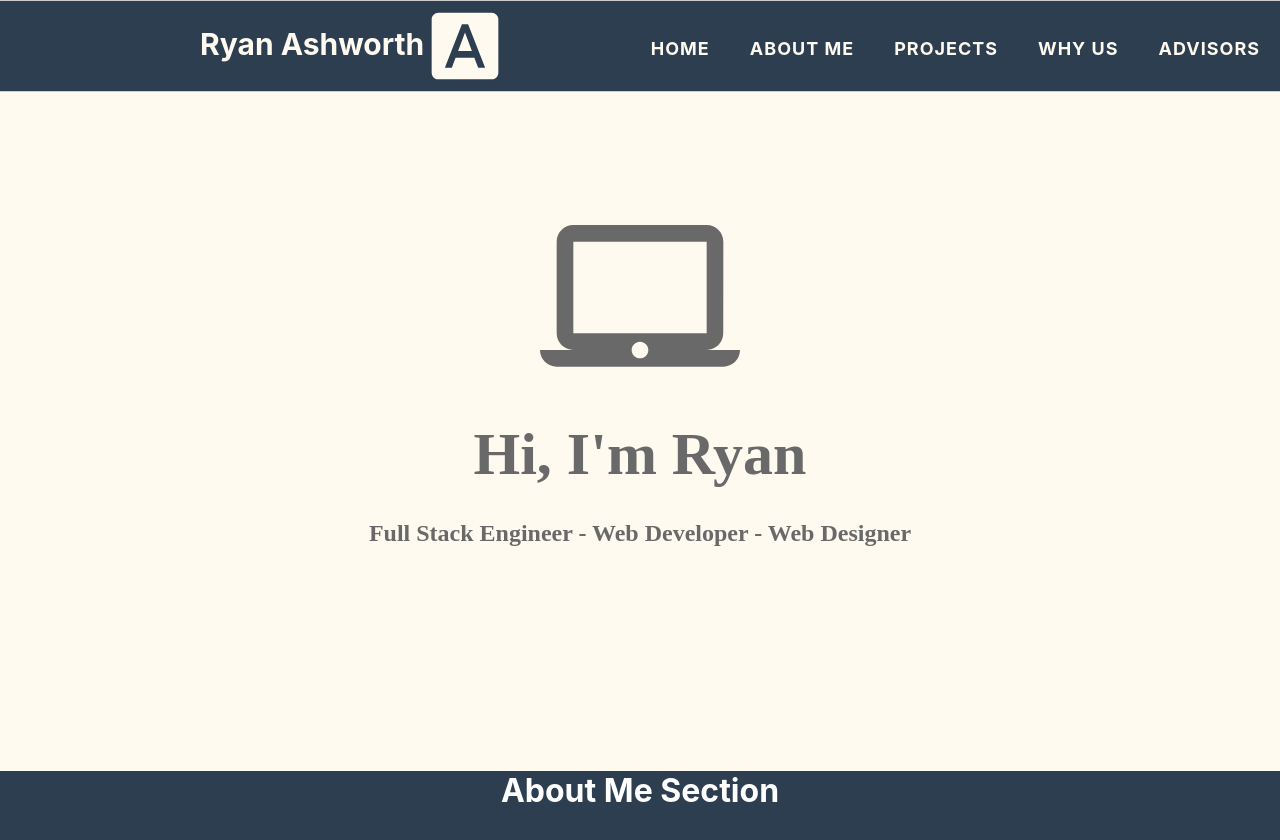
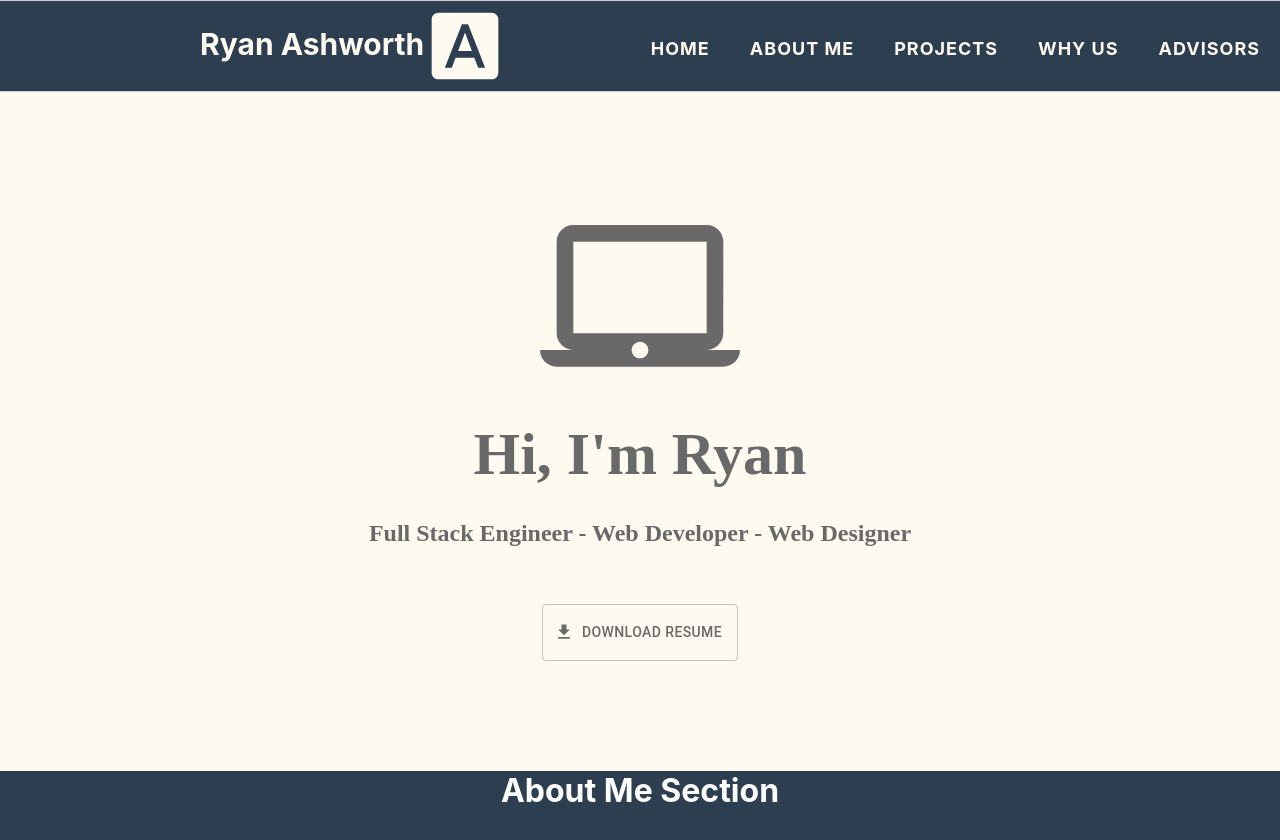
Before and after one commit to RyanAsh93/portfolio_website, a React (Create React App) app: page / in a window 1280 px wide. Shown: the top 840 px of the page. Built offline with nearby package versions, Linux system fonts and the light colour scheme.

Commit message:
home finished

```diff
--- a/src/components/home.js
+++ b/src/components/home.js
@@ -1,6 +1,13 @@
 import React from 'react';
-import { withStyles } from '@material-ui/core';
-import { LaptopMac } from '@material-ui/icons';
+import {
+    withStyles,
+    Button,
+ } from '@material-ui/core';
+import {
+    LaptopMac,
+    GetApp,
+ } from '@material-ui/icons';
+import MyPDF from './resume.pdf';
 
 const styles = theme => ({
     homeSection: {
@@ -61,6 +68,20 @@ const styles = theme => ({
           color: '#696969',
           alignItems: 'center',
           fontSize: '200px',
+      },
+      buttonDownload: {
+        // position: 'absolute',
+        //   left: '0%',
+        //   right: '0%',
+          marginLeft: 'auto',
+          marginRight: 'auto',
+        //   top: '-405%',
+          bottom: '-180px',
+          zIndex: '10',
+          padding: '15px',
+          color: '#696969',
+          alignItems: 'center',
+        //   fontSize: '200px',
       }
 })
 
@@ -76,6 +97,15 @@ class Home extends React.Component {
                 <LaptopMac className={classes.homeIcon} />
                 <h1 className={classes.flexCaption}>Hi, I'm Ryan</h1>
                 <h2 className={classes.flexCaptionPara}>Full Stack Engineer - Web Developer - Web Designer</h2>
+                {/* <a href={MyPDF} download="resume.pdf"></a> */}
+                <div>
+                <Button
+                    variant="outlined"
+                    color="#FFFAF0"
+                    className={classes.buttonDownload}
+                    startIcon={<GetApp />}
+                    a href={MyPDF} download="resume.pdf">Download Resume</Button>
+                    </div>
             </div>
         )
     }
```
Also changed, not shown: 1 other file (tests, documents, lock files or other folders).
